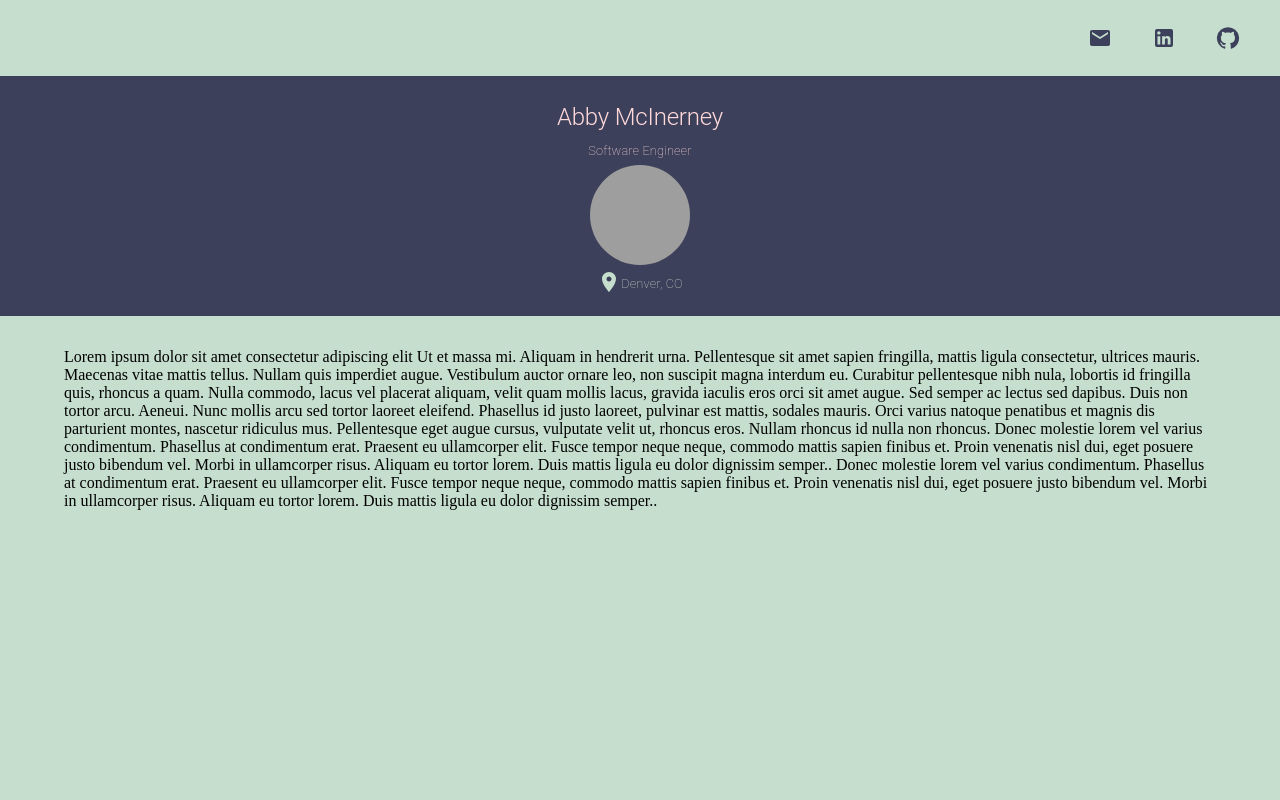
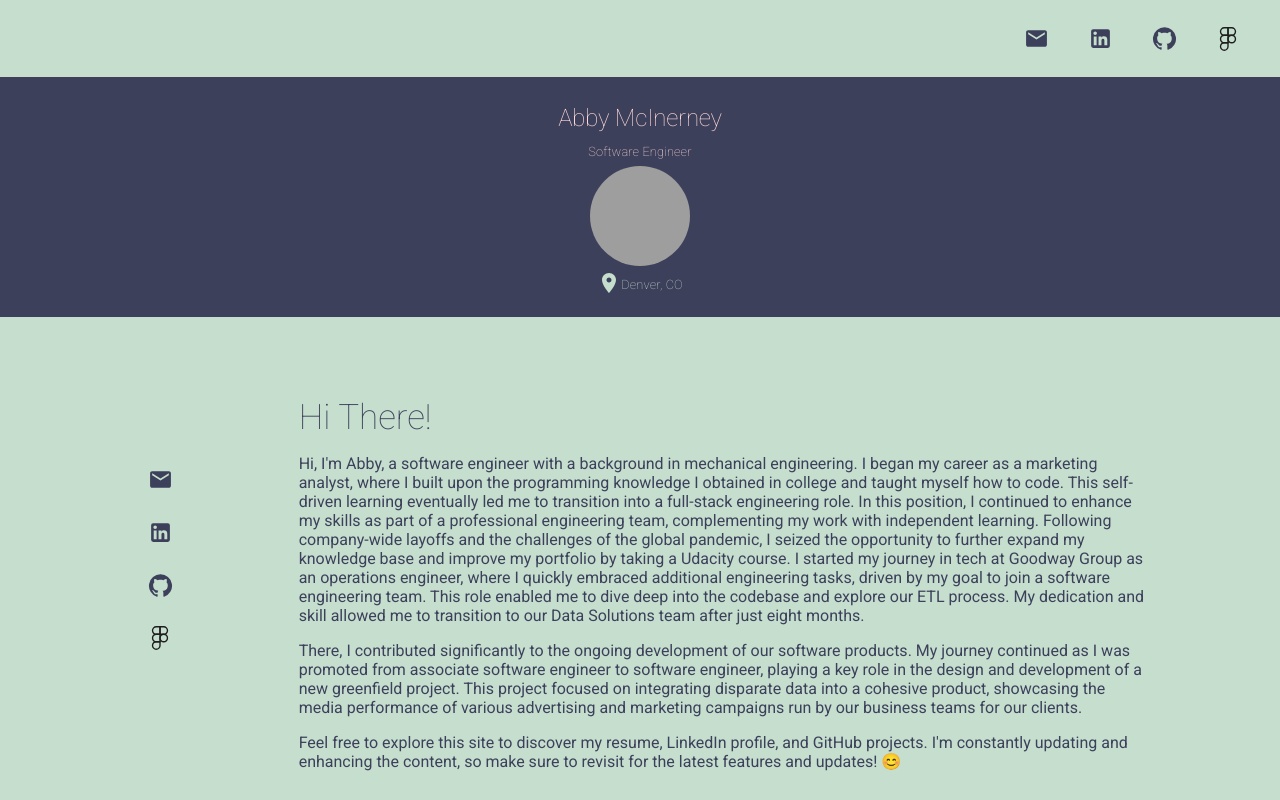
Before and after one commit to abbymac/resume, a React (Vite) app: page / in a window 1280 px wide. Built offline with nearby package versions, Linux system fonts and the light colour scheme; grey boxes are pictures that could not be loaded.

Commit message:
add logo, figma, and description

```diff
--- a/index.html
+++ b/index.html
@@ -2,12 +2,18 @@
 <html lang="en">
   <head>
     <meta charset="UTF-8" />
-    <link rel="icon" type="image/svg+xml" href="/vite.svg" />
+    <link rel="icon" type="image/svg+xml" href="/Logo.png" />
     <meta name="viewport" content="width=device-width, initial-scale=1.0" />
+    <link href="https://fonts.googleapis.com/css2?family=Roboto:wght@100;200;300;400;700&display=swap" rel="stylesheet">
     <title>Abby McInerney</title>
   </head>
   <body style="margin: 0">
-    <div id="root" style="padding: 0"></div>
+    <style>
+      body {
+        font-family: 'Roboto', sans-serif;
+      }
+    </style>
+    <div id="root" style="padding: 0; font: 'Roboto"></div>
     <script type="module" src="/src/main.jsx"></script>
   </body>
 </html>
--- a/src/components/atoms/Header.jsx
+++ b/src/components/atoms/Header.jsx
@@ -1,7 +1,6 @@
-import { Box, Button } from '@mui/material';
+import { Box, Button, Link, Tooltip } from '@mui/material';
 import styled from 'styled-components';
-import {NavItems} from '../../constants/NavItems';
-import {Link} from '@mui/material';
+import { NavItems } from '../../constants/NavItems';
 
 const HeaderContainer = styled(Box)`
     display: flex;
@@ -15,18 +14,20 @@ const NavItemContainer = styled(Box)`
 
 const Header = () => {
     return (
-        <HeaderContainer >
-            <NavItemContainer sx={{ padding: '20px' }} >
-                {Object.keys(NavItems).map((item) => (
-                    <Link key={NavItems[item].text} href={NavItems[item].link} target="_blank">
-                        <Button key={NavItems[item].text} sx={{ color: '#fff' }} >
-                            {NavItems[item].icon}
-                        </Button>
+        <HeaderContainer>
+            <NavItemContainer sx={{ padding: '20px' }}>
+                {Object.keys(NavItems).map((itemKey) => (
+                    <Link key={itemKey} href={NavItems[itemKey].link} target="_blank" sx={{ textDecoration: 'none' }}>
+                        <Tooltip title={NavItems[itemKey].text}>
+                            <Button sx={{ color: '#fff', fontSize: 25 }}>
+                                {NavItems[itemKey].icon}
+                            </Button>
+                        </Tooltip>
                     </Link>
                 ))}
             </NavItemContainer>
         </HeaderContainer>
-    )
-}
+    );
+};
 
 export default Header;
--- a/src/components/organisms/AboutSection.jsx
+++ b/src/components/organisms/AboutSection.jsx
@@ -1,41 +1,67 @@
 import styled from 'styled-components';
-import { Grid } from '@mui/material';
+import { Grid, useTheme, Link, Tooltip, Button } from '@mui/material';
 
 import Spacer from '../atoms/Spacer';
-import {NavItems} from '../../constants/NavItems';
+import { NavItems } from '../../constants/NavItems';
 
 const AboutContainer = styled(Grid)`
     flex-direction: row !important;
-    width: 90% !important;
+    width: 80% !important;
     margin: auto;
 `
 const TextContainer = styled(Grid)`
-    flex-grow: 2
+    flex-grow: 2;
+    color: ${props => props.theme.palette.secondary.main}
 `
 
 const MenuContainer = styled(Grid)`
     flex-direction: column;
 `
 
-const MenuItem = styled(Grid)`
-    margin-top: 5px;
-`
-
 const AboutSection = () => {
+    const theme = useTheme();
 
     return (
         <>
-            <Spacer size={2} />
+            <Spacer size={5} />
             <AboutContainer container>
-                {/* <MenuContainer item xs={3}>
-                    <MenuItem item>
-                        ok
-                    </MenuItem>
-                </MenuContainer> */}
-                <TextContainer item xs={12}>
-                    Lorem ipsum dolor sit amet consectetur adipiscing elit Ut et massa mi. Aliquam in hendrerit urna. Pellentesque sit amet sapien fringilla, mattis ligula consectetur, ultrices mauris. Maecenas vitae mattis tellus. Nullam quis imperdiet augue. Vestibulum auctor ornare leo, non suscipit magna interdum eu. Curabitur pellentesque nibh nula, lobortis id fringilla quis, rhoncus a quam. Nulla commodo, lacus vel placerat aliquam, velit quam mollis lacus, gravida iaculis eros orci sit amet augue. Sed semper ac lectus sed dapibus. Duis non tortor arcu. Aeneui. Nunc mollis arcu sed tortor laoreet eleifend. Phasellus id justo laoreet, pulvinar est mattis, sodales mauris. Orci varius natoque penatibus et magnis dis parturient montes, nascetur ridiculus mus. Pellentesque eget augue cursus, vulputate velit ut, rhoncus eros. Nullam rhoncus id nulla non rhoncus. Donec molestie lorem vel varius condimentum. Phasellus at condimentum erat. Praesent eu ullamcorper elit. Fusce tempor neque neque, commodo mattis sapien finibus et. Proin venenatis nisl dui, eget posuere justo bibendum vel. Morbi in ullamcorper risus. Aliquam eu tortor lorem. Duis mattis ligula eu dolor dignissim semper..
+                <MenuContainer item xs={2}>
+                    <Spacer size={6} />
+                    <Grid item sx={{ marginTop: 5 }}>
+                        <Grid container sx={{ flexDirection: 'column' }}>
+                            {Object.keys(NavItems).map((itemKey) => (
+                                <Link key={itemKey} href={NavItems[itemKey].link} target="_blank" sx={{ textDecoration: 'none', paddingTop: 2 }}>
+                                    <Tooltip title={NavItems[itemKey].text}>
+                                        <Button sx={{ color: '#fff', fontSize: 25 }}>
+                                            {NavItems[itemKey].icon}
+                                        </Button>
+                                    </Tooltip>
 
-                    Donec molestie lorem vel varius condimentum. Phasellus at condimentum erat. Praesent eu ullamcorper elit. Fusce tempor neque neque, commodo mattis sapien finibus et. Proin venenatis nisl dui, eget posuere justo bibendum vel. Morbi in ullamcorper risus. Aliquam eu tortor lorem. Duis mattis ligula eu dolor dignissim semper..
+                                </Link>
+                            ))}
+                        </Grid>
+
+                    </Grid>
+                </MenuContainer>
+                <TextContainer item xs={10} theme={theme}>
+                    <Grid container sx={{ flexDirection: 'column' }}>
+                        <Grid item sx={{ fontSize: '35px', fontWeight: '100' }}>
+                            Hi There!
+                        </Grid>
+                        <Spacer size={1} />
+                        <Grid item>
+                            Hi, I'm Abby, a software engineer with a background in mechanical engineering. I began my career as a marketing analyst, where I built upon the programming knowledge I obtained in college and taught myself how to code. This self-driven learning eventually led me to transition into a full-stack engineering role. In this position, I continued to enhance my skills as part of a professional engineering team, complementing my work with independent learning. Following company-wide layoffs and the challenges of the global pandemic, I seized the opportunity to further expand my knowledge base and improve my portfolio by taking a Udacity course.
+                            I started my journey in tech at Goodway Group as an operations engineer, where I quickly embraced additional engineering tasks, driven by my goal to join a software engineering team. This role enabled me to dive deep into the codebase and explore our ETL process. My dedication and skill allowed me to transition to our Data Solutions team after just eight months.
+                        </Grid>
+                        <Spacer size={1} />
+                        <Grid item>
+                            There, I contributed significantly to the ongoing development of our software products. My journey continued as I was promoted from associate software engineer to software engineer, playing a key role in the design and development of a new greenfield project. This project focused on integrating disparate data into a cohesive product, showcasing the media performance of various advertising and marketing campaigns run by our business teams for our clients.
+                        </Grid>
+                        <Spacer size={1} />
+                        <Grid>
+                            Feel free to explore this site to discover my resume, LinkedIn profile, and GitHub projects. I'm constantly updating and enhancing the content, so make sure to revisit for the latest features and updates! 😊
+                        </Grid>
+                    </Grid>
                 </TextContainer>
             </AboutContainer>
         </>
--- a/src/components/organisms/AvatarSection.jsx
+++ b/src/components/organisms/AvatarSection.jsx
@@ -38,7 +38,7 @@ const AvatarSection = ({ children, ...props }) => {
         <PageContainer >
             <Container container theme={theme} >
                 <Grid item >
-                    <Text variant="h2" theme={theme} sx={{paddingBottom: 0}}>
+                    <Text variant="h2" theme={theme} sx={{paddingBottom: 0, fontWeight: 100}}>
                         Abby McInerney
                     </Text>
                 </Grid>
--- a/src/components/pages/PageTemplate.jsx
+++ b/src/components/pages/PageTemplate.jsx
@@ -21,7 +21,6 @@ const Content = styled.div`
   align-items: start; // Adjusts alignment along the cross axis
 `;
 
-
 const PageTemplate = ({ children, ...props }) => {
   const theme = useTheme();
 
--- a/src/constants/NavItems.jsx
+++ b/src/constants/NavItems.jsx
@@ -1,22 +1,32 @@
 import EmailIcon from '@mui/icons-material/Email';
-import { LinkedIn, GitHub } from '@mui/icons-material';
+import { LinkedIn, GitHub, Home } from '@mui/icons-material';
 import theme from '../theme';
+import figma from '../assets/icons/figma.svg';
+
+const FigmaIcon = () => (
+    <img src={figma} style={{ width: 24, height: 24, color: theme.palette.secondary.main }} alt="Figma" />
+)
 
 export const NavItems = {
-    email: {
-        icon: <EmailIcon sx={{color: theme.palette.secondary.main}}/>,
+    Email: {
+        icon: <EmailIcon sx={{ color: theme.palette.secondary.main, fontSize: 'inherit' }} />,
         text: 'Email',
         link: 'mailto:test@test.com'
     },
-    linkedIn: {
-        icon: <LinkedIn sx={{color: theme.palette.secondary.main}}/>,
+    LinkedIn: {
+        icon: <LinkedIn sx={{ color: theme.palette.secondary.main, fontSize: 'inherit' }} />,
         text: 'LinkedIn',
-        link: 'https://www.test.com'
+        link: 'https://www.linkedin.com'
     },
     GitHub: {
-        icon: <GitHub sx={{color: theme.palette.secondary.main}}/>,
+        icon: <GitHub sx={{ color: theme.palette.secondary.main, fontSize: 'inherit' }} />,
         text: 'GitHub',
-        link: 'https://www.google.com'
+        link: 'https://github.com/abbymac'
+    },
+    Figma: {
+        icon: <FigmaIcon />,
+        text: 'Figma',
+        link: 'https://www.figma.com/file/JHw3TO7Va4WhVeevXnrrji/Resume-Site?type=design&node-id=0%3A1&mode=design&t=9hgJcjzqaRLwQtBG-1'
     }
 };
 
@@ -25,6 +35,10 @@ export const SectionItems = {
         icon: ''
     },
     projects: {
-
+        icon: ''
+    },
+    home: {
+        icon: <Home sx={{color: theme.palette.secondary.main, fontSize: 30}}/>,
+        text: 'Home'
     }
 };
```
Also changed, not shown: public/Logo.png (added), src/assets/icons/figma.svg (added).
